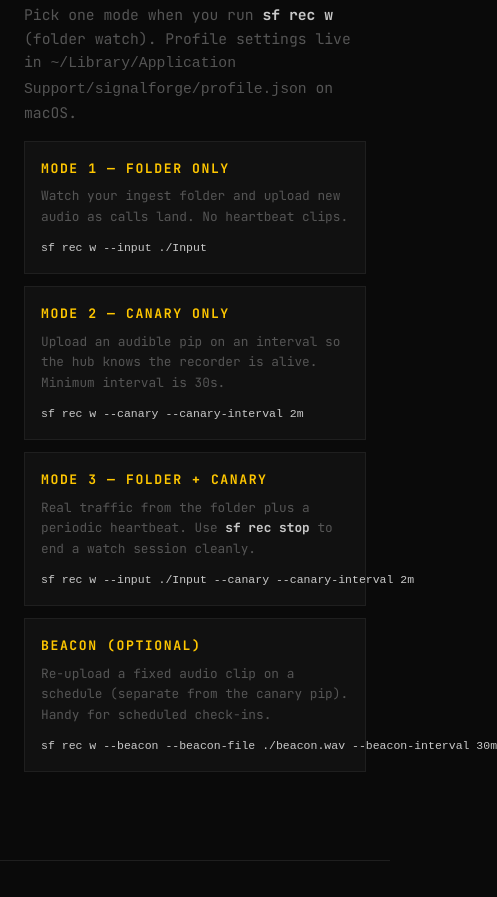
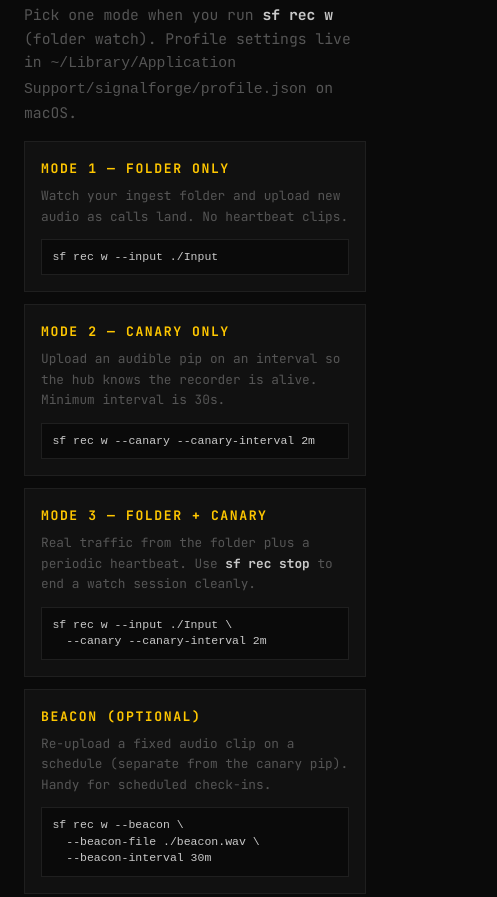
Before and after one commit to CptPlastic/signalforge.org, a plain HTML site: page index.html in a window 390 px wide. Shown: the part 3998-4895 px from the top of the page, 497 px wide, since content can reach past the window. Drawn offline with Linux system fonts and the light colour scheme; no server answers.

Commit message:
Improve hub grid layout and code block styling
Increase hub card min column widths and add a dedicated .hub-grid-modes class for wider grid columns. Add min-width: 0 to .hub-card to prevent overflow and introduce .hub-card pre / pre code rules to improve wrapping, line breaks and horizontal scrolling for command examples. Update the Monitoring modes markup to use the new grid class and reformat long command examples into multiline pre/code blocks with backslashes for better readability and responsiveness.

```diff
--- a/index.html
+++ b/index.html
@@ -500,14 +500,18 @@
     /* -- SIGNALHUB -- */
     .hub-grid {
       display: grid;
-      grid-template-columns: repeat(auto-fit, minmax(210px, 1fr));
+      grid-template-columns: repeat(auto-fit, minmax(260px, 1fr));
       gap: 0.75rem;
       margin: 1.5rem 0;
+    }
+    .hub-grid-modes {
+      grid-template-columns: repeat(auto-fit, minmax(300px, 1fr));
     }
     .hub-card {
       background: var(--bg2);
       border: 1px solid var(--border);
       padding: 1rem;
+      min-width: 0;
     }
     .hub-card h3 {
       font-size: 0.82rem;
@@ -517,6 +521,22 @@
       margin-bottom: 0.45rem;
     }
     .hub-card p { font-size: 0.8rem; margin-bottom: 0; }
+    .hub-card pre {
+      margin-top: 0.75rem;
+      margin-bottom: 0;
+      padding: 0.55rem 0.65rem;
+      background: var(--bg);
+      border: 1px solid var(--border);
+      font-size: 0.72rem;
+      line-height: 1.45;
+      overflow-x: auto;
+      max-width: 100%;
+    }
+    .hub-card pre code {
+      white-space: pre-wrap;
+      word-break: break-word;
+      overflow-wrap: anywhere;
+    }
 
     .install-panel {
       background: var(--bg2);
@@ -732,26 +752,29 @@ sf update check</code></pre>
     <h3 style="font-size:0.82rem;letter-spacing:0.12em;text-transform:uppercase;color:var(--heading);margin:2rem 0 0.75rem;">Monitoring modes</h3>
     <p>Pick one mode when you run <strong>sf rec w</strong> (folder watch). Profile settings live in
       <code>~/Library/Application Support/signalforge/profile.json</code> on macOS.</p>
-    <div class="hub-grid" style="margin-top:1rem;">
+    <div class="hub-grid hub-grid-modes" style="margin-top:1rem;">
       <div class="hub-card">
         <h3>Mode 1 — Folder only</h3>
         <p>Watch your ingest folder and upload new audio as calls land. No heartbeat clips.</p>
-        <pre style="margin-top:0.75rem;font-size:0.72rem;"><code>sf rec w --input ./Input</code></pre>
+        <pre><code>sf rec w --input ./Input</code></pre>
       </div>
       <div class="hub-card">
         <h3>Mode 2 — Canary only</h3>
         <p>Upload an audible pip on an interval so the hub knows the recorder is alive. Minimum interval is 30s.</p>
-        <pre style="margin-top:0.75rem;font-size:0.72rem;"><code>sf rec w --canary --canary-interval 2m</code></pre>
+        <pre><code>sf rec w --canary --canary-interval 2m</code></pre>
       </div>
       <div class="hub-card">
         <h3>Mode 3 — Folder + canary</h3>
         <p>Real traffic from the folder plus a periodic heartbeat. Use <strong>sf rec stop</strong> to end a watch session cleanly.</p>
-        <pre style="margin-top:0.75rem;font-size:0.72rem;"><code>sf rec w --input ./Input --canary --canary-interval 2m</code></pre>
+        <pre><code>sf rec w --input ./Input \
+  --canary --canary-interval 2m</code></pre>
       </div>
       <div class="hub-card">
         <h3>Beacon (optional)</h3>
         <p>Re-upload a fixed audio clip on a schedule (separate from the canary pip). Handy for scheduled check-ins.</p>
-        <pre style="margin-top:0.75rem;font-size:0.72rem;"><code>sf rec w --beacon --beacon-file ./beacon.wav --beacon-interval 30m</code></pre>
+        <pre><code>sf rec w --beacon \
+  --beacon-file ./beacon.wav \
+  --beacon-interval 30m</code></pre>
       </div>
     </div>
 
```
